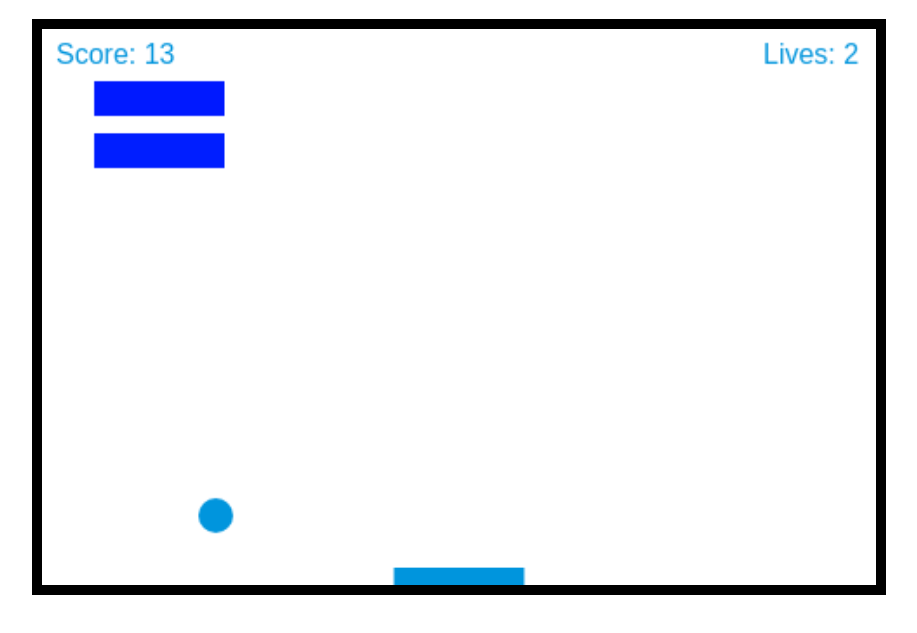
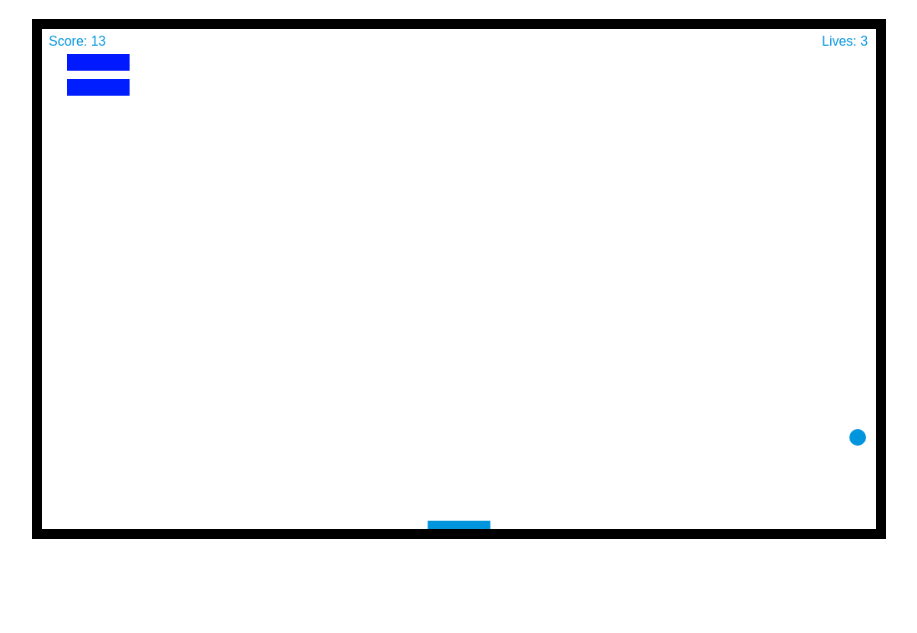
Before and after one commit to C3NZ/breakout, a website with bundled scripts: page public/index.html in a window 1280 px wide. Shown: the part 61-694 px from the top of the page, without its empty margins (181-1098 px from the left). Built offline with nearby package versions, Linux system fonts and the light colour scheme.

Commit message:
[feat] add eslint and start cleaning up code base

```diff
--- a/app.js
+++ b/app.js
@@ -1,8 +1,10 @@
 const express = require('express');
+
 const app = express();
 
 app.use('/', express.static('public'));
 
 app.listen(3000, () => {
+    // eslint-disable-next-line
     console.log('listening on port 3000')
-})
+});
--- a/package.json
+++ b/package.json
@@ -18,5 +18,10 @@
   "homepage": "https://github.com/C3NZ/breakout#readme",
   "dependencies": {
     "express": "^4.16.4"
+  },
+  "devDependencies": {
+    "eslint": "^5.10.0",
+    "eslint-config-airbnb-base": "^13.1.0",
+    "eslint-plugin-import": "^2.14.0"
   }
 }
--- a/public/index.html
+++ b/public/index.html
@@ -12,7 +12,7 @@
     <div class="heading">
         <h1>Breakout</h1>
     </div>
-    <canvas id="myCanvas" width="480" height="320"></canvas>
+    <canvas id="myCanvas" width="1000" height="600"></canvas>
 
     <script type="module" src="/js/ball.js"></script>
     <script type="module" src="/js/brick.js"></script>
--- a/public/js/game.js
+++ b/public/js/game.js
@@ -1,37 +1,18 @@
-import {Level} from './levels.js';
-import {Player} from './player.js';
-import {Ball} from './ball.js'
-import {InputHandler} from './utils.js';
+import { Level } from './levels.js';
+import { Player } from './player.js';
+import { Ball } from './ball.js'
+import { InputHandler } from './utils.js';
 
-//wrapper function to start the game with customizable options.
-//You can customize the canvas, level, and player that you can use
-export function startGame(options={}) {
-    const canvas = options.canvas || document.getElementById("myCanvas")
-    const ctx = canvas.getContext("2d");
-    let level = options.level || new Level(canvas);
-    let player = options.player || new Player(canvas);
-    let ball = options.ball || new Ball(canvas);
-    let entities = {
-        level: level,
-        ball: ball,
-        player: player
-    }
-    const game = new Game(canvas, ctx, entities);
-    function play() {
-        game.play();
-        requestAnimationFrame(play);
-    }
-    play();
-}
-
-//Instance of the game.
-//Concerned with in game updating and rendering
+// Instance of the game.
+// Concerned with in game updating and rendering
 class Game {
     constructor(canvas, ctx, entities) {
         this.canvas = canvas;
         this.ctx = ctx;
         this.entities = entities;
 
+        // Iterate through all entities
+        // eslint-disable-next-line
         for (const entity of Object.keys(entities)) {
             this.entities[entity].attachGame(this);
         }
@@ -42,6 +23,8 @@
     }
 
     update() {
+        // Iterate through all entities
+        // eslint-disable-next-line
         for(const entity of Object.keys(this.entities)) {
             this.entities[entity].update();
         }
@@ -49,6 +32,8 @@
 
     draw() {
         this.ctx.clearRect(0, 0, this.canvas.width, this.canvas.height);
+        // Iterate through all entities
+        // eslint-disable-next-line
         for(const entity of Object.keys(this.entities)) {
             this.entities[entity].draw(this.ctx);
         }
@@ -58,7 +43,30 @@
         this.update();
         this.draw();
     }
-
 }
 
+// wrapper function to start the game with customizable options.
+// You can customize the canvas, level, and player that you can use
+export function startGame(options = {}) {
+    const canvas = options.canvas || document.getElementById('myCanvas');
+    const ctx = canvas.getContext('2d');
+    const level = options.level || new Level(canvas);
+    const player = options.player || new Player(canvas);
+    const ball = options.ball || new Ball(canvas);
+    const entities = {
+        level,
+        ball,
+        player,
+    };
+    const game = new Game(canvas, ctx, entities);
+
+    // Closure to keep running the game over and over again
+    function play() {
+        game.play();
+        requestAnimationFrame(play);
+    }
+    play();
+}
+
+
 startGame();
```
Also changed, not shown: .eslintrc.js (added), 1 other file.
